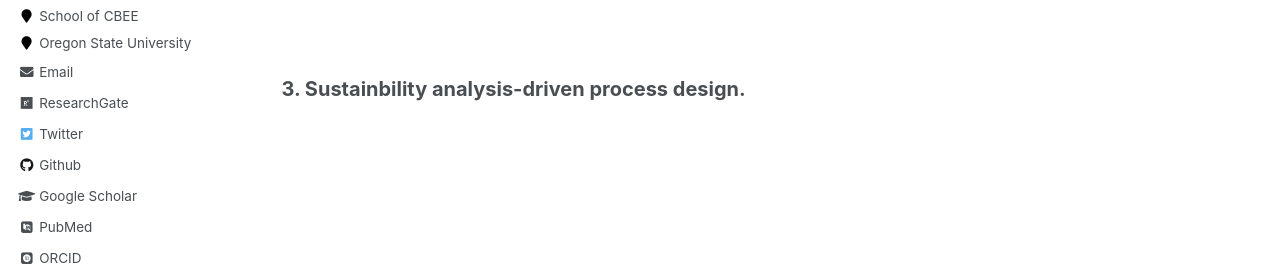
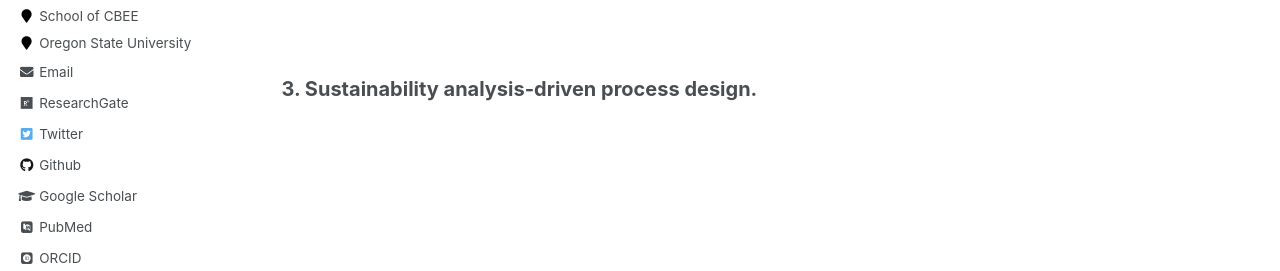
Before and after one commit to yuanzheliang/yuanzheliang.github.io, a Jekyll site: the page built from _pages/talks.html, in a window 1280 px wide. Shown: the part 369-640 px from the top of the page. Built offline with Jekyll 4.4.1, drawn with Linux system fonts in a browser that asks for light colours; some web fonts are replaced.

Commit message:
Update talks.html

```diff
--- a/_pages/talks.html
+++ b/_pages/talks.html
@@ -10,4 +10,4 @@ author_profile: true
 <br>
 <p style="font-size: 20px;"><b>2. Developing separation processes for water purification, emerging contamination treatment, and resource recovery.<b></p>
 <br>
-<p style="font-size: 20px;"><b>3. Sustainbility analysis-driven process design.<b></p>
+<p style="font-size: 20px;"><b>3. Sustainability analysis-driven process design.<b></p>
```
